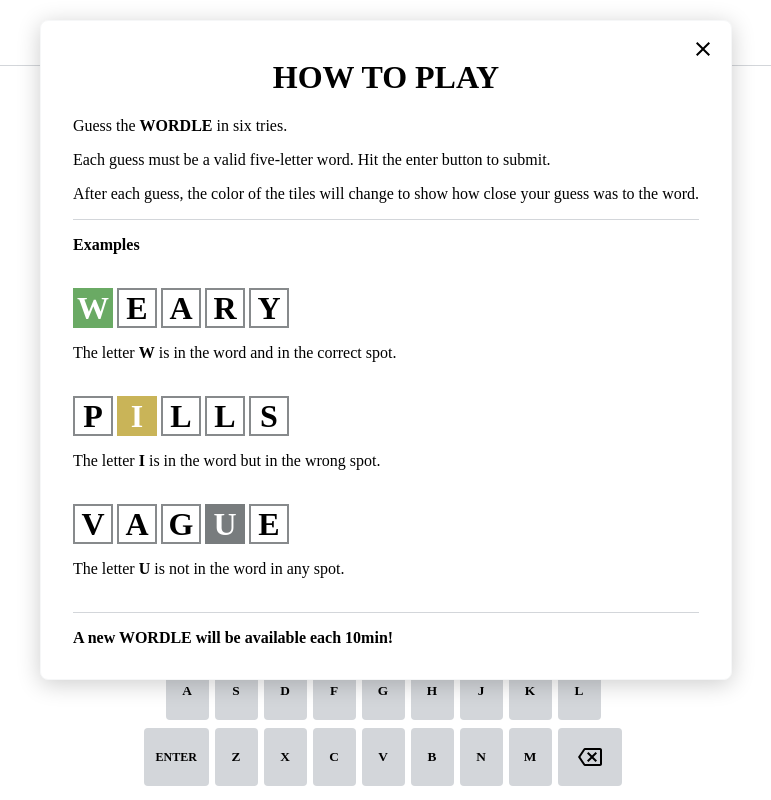
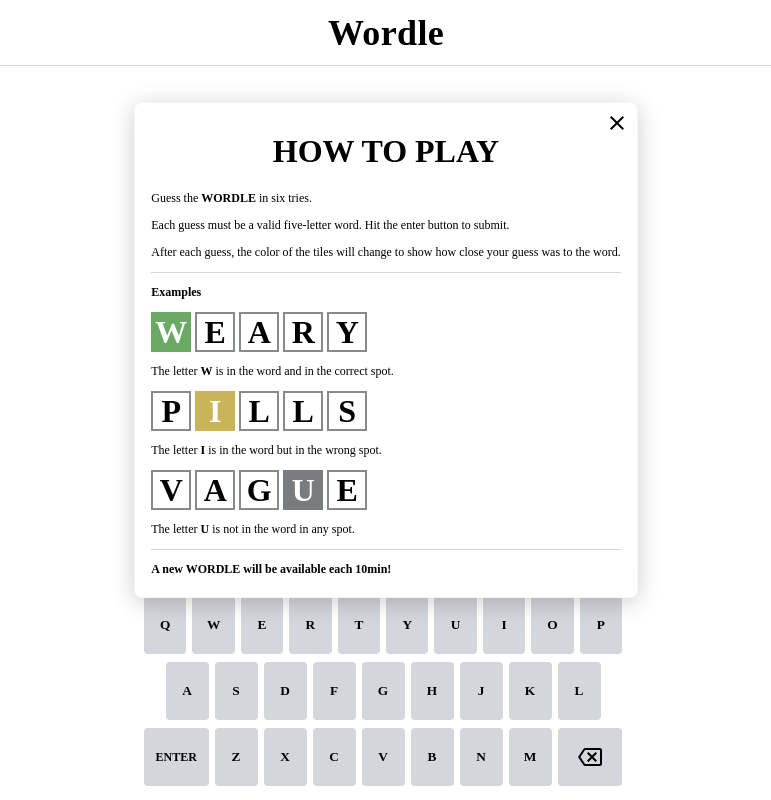
Before and after one commit to duc168/wordle, a React (Vite) app: page / in a window 1280 px wide. Shown: the whole page, without its empty margins (254-1025 px from the left). Built offline with nearby package versions, Linux system fonts and the light colour scheme.

Commit message:
improve: logic

```diff
--- a/src/components/Wordle/HowToPlay/index.tsx
+++ b/src/components/Wordle/HowToPlay/index.tsx
@@ -6,32 +6,42 @@ import styled from 'styled-components';
 import Letter from '@/components/common/Letter';
 import { useWordleContext } from '@/contexts/wordleContext';
 import { ITileProps } from '@/interfaces';
+import { deviceMin } from '@/services/css';
 
 import CloseSvg from './CloseSvg';
 
 const Container = styled(motion.div)`
   display: block;
-  padding: 1rem 2rem;
+  padding: 0.5rem 1rem;
   background-color: #ffffff;
   border-radius: 8px;
   border: 1px solid #f6f7f8;
   color: #000000;
   box-shadow: 0 4px 23px 0 rgb(0 0 0 / 20%);
   position: relative;
+  font-size: 12px;
+  @media ${deviceMin.laptopL} {
+    font-size: 16px;
+  }
 `;
 
 const CloseButton = styled(motion.a)`
   position: absolute;
-  right: 1rem;
-  top: 1rem;
+  right: 0.5rem;
+  top: 0.5rem;
   background-color: transparent;
   border: none;
   cursor: pointer;
+  @media ${deviceMin.laptopL} {
+    right: 1rem;
+    top: 1rem;
+  }
 `;
 
-const H1 = styled.h1`
+const Title = styled.h1`
   text-align: center;
   text-transform: uppercase;
+  font-size: 2rem;
 `;
 
 const Examples = styled.div`
@@ -40,8 +50,12 @@ const Examples = styled.div`
 `;
 
 const Example = styled.div`
-  margin-top: 34px;
-  margin-bottom: 34px;
+  margin-top: 12px;
+  margin-bottom: 12px;
+  @media ${deviceMin.laptopL} {
+    margin-top: 34px;
+    margin-bottom: 34px;
+  }
 `;
 
 const WordContainer = styled.div`
@@ -96,7 +110,7 @@ const HowToPlay: React.FC<{
         >
           <CloseSvg />
         </CloseButton>
-        <H1>How To Play</H1>
+        <Title>How To Play</Title>
         <p>
           Guess the <strong>WORDLE</strong> in six tries.
         </p>
--- a/src/contexts/wordleContext.tsx
+++ b/src/contexts/wordleContext.tsx
@@ -258,7 +258,7 @@ const useWordle = () => {
 
     setDatabase(clonedDatabase);
 
-    await helpers.delay(processingSeconds * 1000);
+    await helpers.delay(processingSeconds * 0.72 * 1000);
 
     syncPersistentData();
 
```
